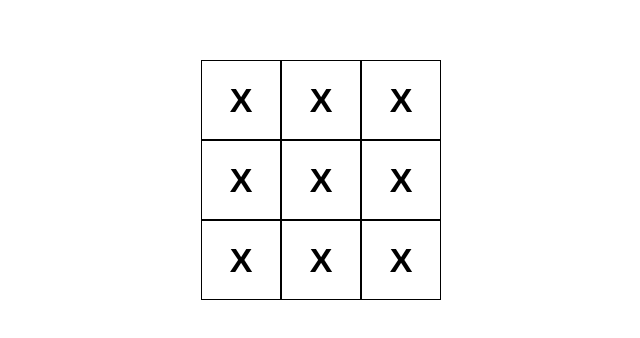
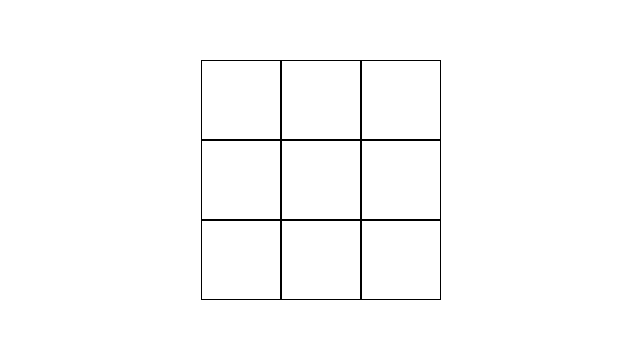
Before and after one commit to thiagorf/react-docs-tic-tac-toe, a React (Vite) app: page / in a window 1280 px wide. Shown: the part 220-558 px from the top of the page, without its empty margins (319-959 px from the left). Built offline with nearby package versions, Linux system fonts and the light colour scheme.

Commit message:
feat: basic player interaction

```diff
--- a/src/components/Square.tsx
+++ b/src/components/Square.tsx
@@ -1,3 +1,15 @@
+import { useState } from "react";
+
 export function Square() {
-  return <button className="square">X</button>;
+  const [value, setValue] = useState("");
+
+  function handlePlay() {
+    setValue("X");
+  }
+
+  return (
+    <button className="square" onClick={handlePlay}>
+      {value}
+    </button>
+  );
 }
```
